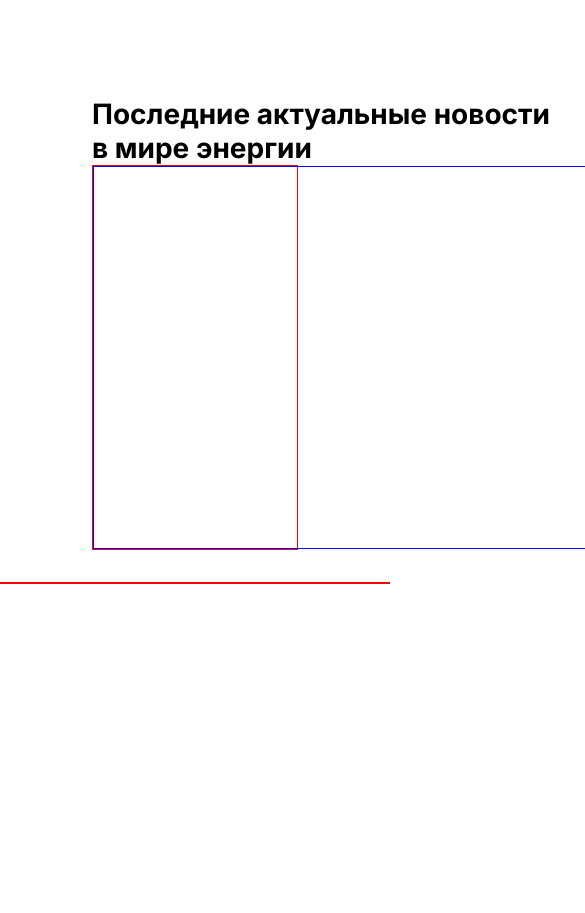
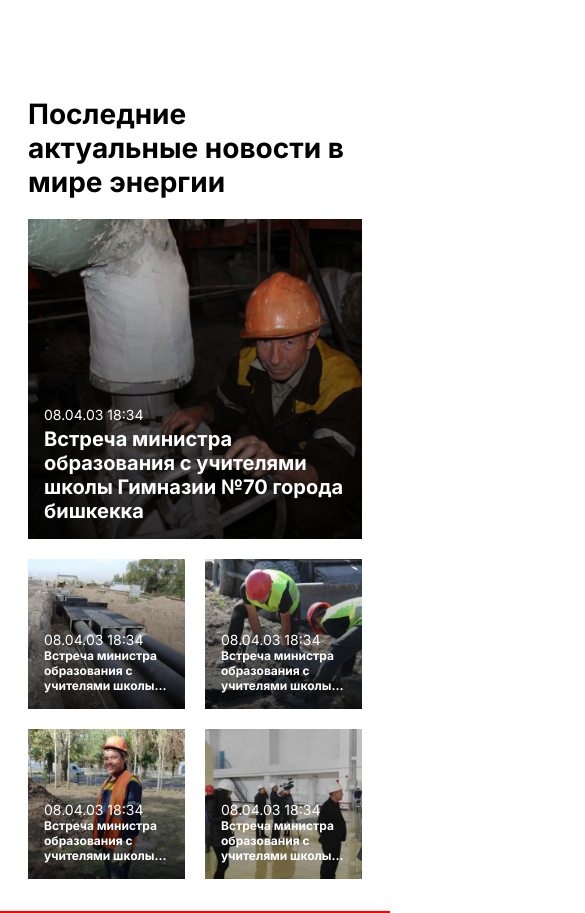
Before and after one commit to batyrbek0v/Zeon-Task1, a plain HTML site: page index.html in a window 390 px wide. Shown: the part 1219-2132 px from the top of the page, 585 px wide, since content can reach past the window. Before the commit the page ends 1803 px from the top, so only its background shows below. Drawn offline with Linux system fonts and the light colour scheme.

Commit message:
finished the news section in main

```diff
--- a/CSS/style.css
+++ b/CSS/style.css
@@ -220,8 +220,8 @@ ol {
 
 .card {
   display: flex;
-  justify-content:space-between;
-  width: 400px;
+  justify-content: space-between;
+  width: 368px;
   border-left: 5px solid #0F2A59;
   padding: 1rem;
   background-color: #F8F8F8;
@@ -230,6 +230,7 @@ ol {
 .card:first-child {
   border-left: 5px solid #EBEBEB;
 }
+
 .card:first-child .card-left h4 {
   font-weight: normal;
 }
@@ -243,32 +244,78 @@ ol {
 
 /* NEWS-SECTION */
 
-.news-block{
+.news-block {
   width: 100%;
+  padding: 0 6.5rem;
   margin-top: 100px;
-  padding: 0 4rem;
 }
-.news-main-title{
-  width: 470px;
+
+.news-main-title {
+  width: 40%;
 }
-.news-main-title h2{
+
+.news-main-title h2 {
   font-size: 28px;
 }
 
-
-.news-cards-box{
-  border: 1px solid red;
+.news-cards-box {
+  display: grid;
+  grid-template-columns: repeat(4, 1fr);
+  grid-gap: 30px;
+  margin-top: 20px;
 }
 
-.left-news{
-  width: 568px;
-  height: 383px;
-  border: 1px solid blue;
+.news-cards {
+  aspect-ratio: 5/4;
+  transition: 0.3s ease-in-out;
 }
 
-.right-news-box{
+.news-cards:hover {
+  box-shadow: inset 0 100vh rgba(0, 0, 0, 0.515);
 
 }
+
+.news-cards:nth-child(1) {
+  grid-column: 1/3;
+  grid-row: 1/3;
+  background: url(/IMG/news-worker1.png) center / cover;
+}
+
+.news-cards:nth-child(2) {
+  background: url(/IMG/news-worker2.png) center / cover;
+}
+
+.news-cards:nth-child(3) {
+  background: url(/IMG/news-worker4.png) center / cover;
+}
+
+.news-cards:nth-child(4) {
+  background: url(/IMG/news-worker3.png) center / cover;
+}
+
+.news-cards:nth-child(5) {
+  background: url(/IMG/news-worker5.png) center / cover;
+}
+
+.news-card-content {
+  display: flex;
+  height: 100%;
+  flex-direction: column;
+  justify-content: flex-end;
+  padding: 1rem;
+  color: white;
+}
+
+.news-card-content h3 {
+  margin-top: 4px;
+  font-size: 20px;
+}
+
+.news-card-content p {
+  font-size: 14px;
+}
+
+
 /* NEWS-SECTION-END */
 
 /* MAIN-END */
@@ -295,15 +342,48 @@ ol {
   }
 
 
-  .cards-block{
+  .cards-block {
     flex-wrap: wrap;
   }
-  .card{
+
+  .card {
     width: 100%;
   }
+  .news-block {
+    padding: 0;
+  }
+
+  .news-main-title {
+    width: 100%;
+  }
+
+
 }
 
-@media (max-width:768px) {}
+@media (max-width:768px) {
+  .news-cards-box{
+    grid-auto-rows: 150px;
+    grid-gap: 20px;
+  }
+  .news-cards{
+    aspect-ratio: initial;
+  }
+  .news-cards:nth-child(1) {
+    grid-column: 1/5;
+  }
+  .news-cards:nth-child(2) {
+    grid-column: 1/3;
+  }
+  .news-cards:nth-child(3) {
+    grid-column: 3/5;
+  }
+  .news-cards:nth-child(4){
+    grid-column: 1/3;
+  }
+  .news-cards:nth-child(5){
+    grid-column: 3/5;
+  }
+}
 
 @media (max-width:426px) {
   .nav {
@@ -318,8 +398,12 @@ ol {
     top: 20%;
   }
 
-  #container{
+  #container {
     padding: 2rem 1.75rem;
+  }
+
+  .news-card-content h5{
+    font-size: 12px ;
   }
 }
 
@@ -328,9 +412,8 @@ ol {
     display: none;
   }
 
-  .cards-right img{
+  .cards-right img {
     width: 80px;
   }
 }
-
 /* MEDIA QUERIES END */
--- a/index.html
+++ b/index.html
@@ -11,7 +11,6 @@
 </head>
 
 <body>
-
   <header>
     <nav class="nav">
       <div class="logo">
@@ -69,9 +68,6 @@
       </div>
     </div>
   </header>
-
-
-
   <main>
     <section id="container">
       <div class="cards-block">
@@ -108,37 +104,40 @@
           <h2>Последние актуальные новости в мире энергии</h2>
         </div>
         <div class="news-cards-box">
-          <div class="left-news">
+          <div class="news-cards">
             <div class="news-card-content">
-              <p></p>
-              <h2></h2>
+              <p>08.04.03 18:34</p>
+              <h3>Встреча министра образования с учителями школы Гимназии №70 города бишкекка</h3>
             </div>
           </div>
-          <div class="right-news-box">
-            <div class="right-news-cards">
-
+          <div class="news-cards">
+            <div class="news-card-content">
+              <p>08.04.03 18:34</p>
+              <h5>Встреча министра образования с учителями школы...</h5>
+            </div>
+          </div>
+          <div class="news-cards">
+            <div class="news-card-content">
+              <p>08.04.03 18:34</p>
+              <h5>Встреча министра образования с учителями школы...</h5>
+            </div>
+          </div>
+          <div class="news-cards">
+            <div class="news-card-content">
+              <p>08.04.03 18:34</p>
+              <h5>Встреча министра образования с учителями школы...</h5>
+            </div>
+          </div>
+          <div class="news-cards">
+            <div class="news-card-content">
+              <p>08.04.03 18:34</p>
+              <h5>Встреча министра образования с учителями школы...</h5>
             </div>
           </div>
         </div>
       </div>
     </section>
   </main>
-
-
-
-
-
-
-
-
-
-
-
-
-
-  <footer>
-
-  </footer>
   <script src="/JS/index.js"></script>
 </body>
 
```
Also changed, not shown: IMG/news-worker1.png (added), IMG/news-worker2.png (added), IMG/news-worker3.png (added), IMG/news-worker4.png (added), IMG/news-worker5.png (added).
